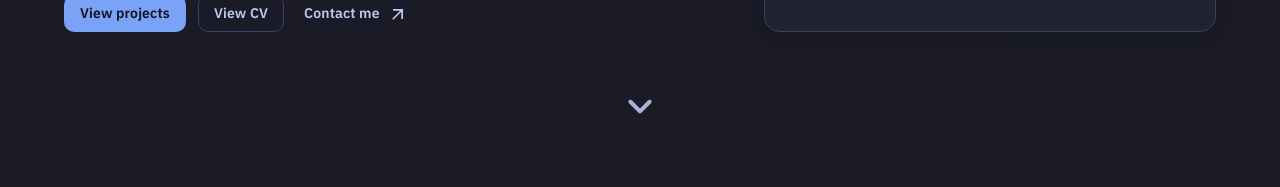
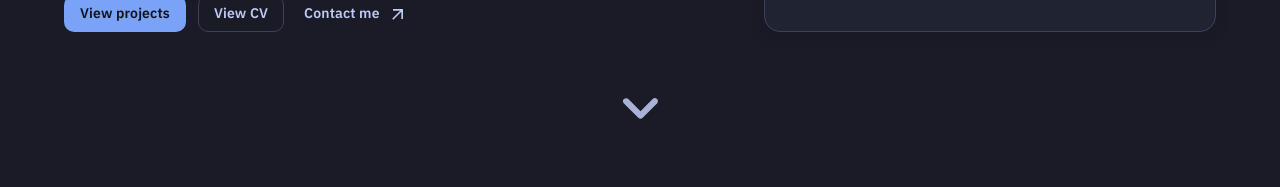
Before and after one commit to Kelkunx/Portfolio, a Next.js app: page / in a window 1280 px wide. Shown: the part 613-800 px from the top of the page. Built offline with nearby package versions, Linux system fonts and the light colour scheme; no server answers.

Commit message:
amélioration animation flèche

```diff
--- a/src/components/HeroSection.tsx
+++ b/src/components/HeroSection.tsx
@@ -274,14 +274,14 @@ export default function HeroSection() {
               p: 0,
               '@keyframes scrollCueFloat': {
                 '0%, 100%': { transform: 'translateY(0)' },
-                '50%': { transform: 'translateY(6px)' },
+                '50%': { transform: 'translateY(8px)' },
               },
               '& .MuiSvgIcon-root': {
-                fontSize: 50,
+                fontSize: 75,
                 animation: 'scrollCueFloat 1.4s ease-in-out infinite',
               },
               '&:hover': {
-                backgroundColor: 'rgba(125, 207, 255, 0.08)',
+                backgroundColor: 'var(--surface-2)',
                 color: 'var(--cyan)',
               },
             }}
```
